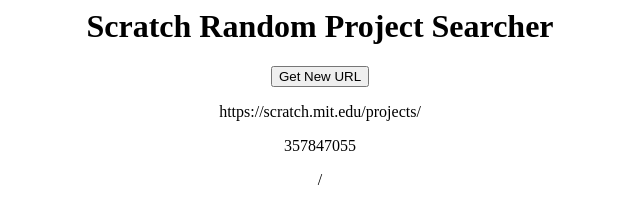
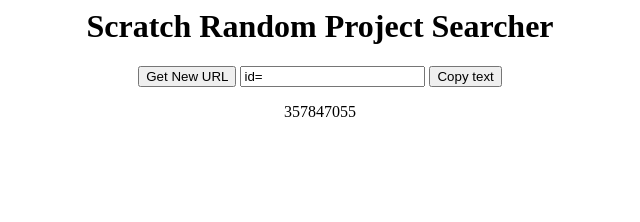
Before and after one commit to TheTrueDood/ScratchRPS, a plain HTML site: page index.html in a window 1280 px wide. Shown: the whole page, without its empty margins (320-960 px from the left). Drawn offline with Linux system fonts and the light colour scheme.

Commit message:
Update index.html

```diff
--- a/index.html
+++ b/index.html
@@ -1,9 +1,10 @@
 <center> <h1> Scratch Random Project Searcher </h1>
 <button onClick="window.location.reload();">Get New URL</button>
 
+<input type="text" value="id="URL"" id="myInput">
+<button onclick="myFunction()">Copy text</button>
 
-
- <p class="inline">https://scratch.mit.edu/projects/<p class="inline" id="URL"></p>/ </p>
+ <p  id="URL"> </p>
 
 <script>
 document.getElementById("URL").innerHTML =
```
